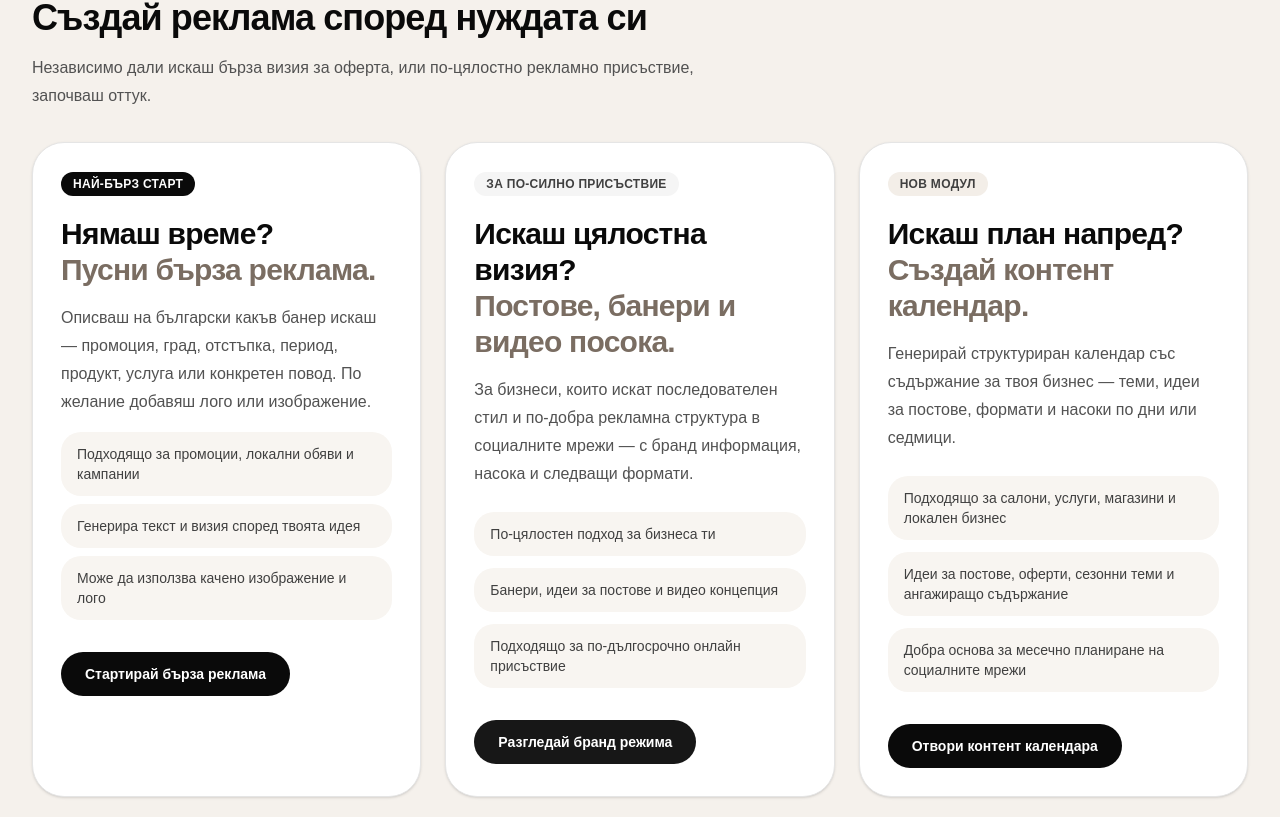
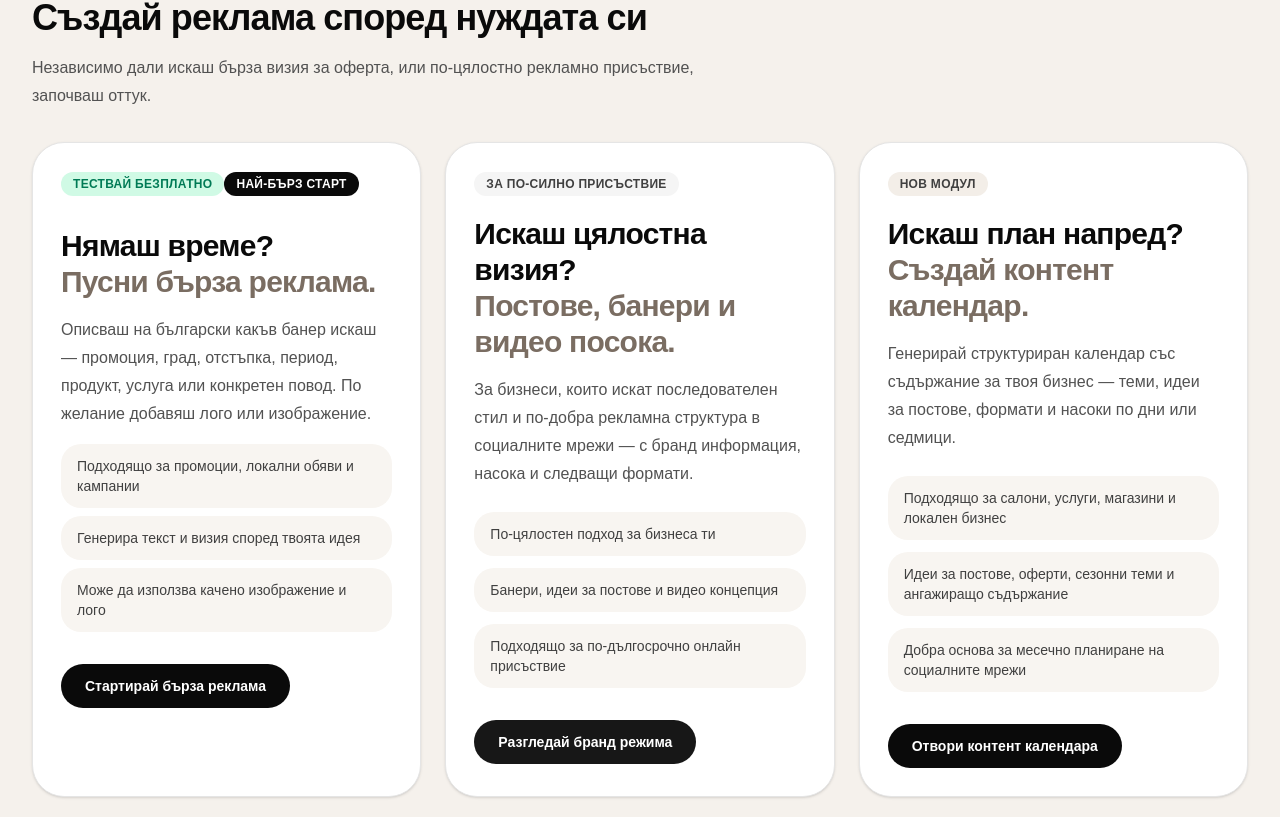
Before and after one commit to celevra-coder/ai-smm-platform, a Next.js app: page / in a window 1280 px wide. Shown: the part 1323-2140 px from the top of the page. Built offline with nearby package versions, Linux system fonts and the light colour scheme; no server answers.

Commit message:
Make homepage cards clickable

```diff
--- a/app/page.tsx
+++ b/app/page.tsx
@@ -89,6 +89,15 @@ export default function HomePage() {
 
   e.preventDefault();
   setShowAuthModal(true);
+};
+
+const handleCardClick = (href: string) => {
+  if (!isLoggedIn) {
+    setShowAuthModal(true);
+    return;
+  }
+
+  window.location.href = href;
 };
 
   return (
@@ -288,10 +297,17 @@ onClick={(e) => handleProtectedClick(e, "/dashboard/quick-video")}
         </div>
 
         <div className="grid gap-6 lg:grid-cols-3">
-          <div className="rounded-[28px] border border-neutral-200 bg-white p-5 shadow-sm transition hover:-translate-y-1 hover:shadow-xl sm:rounded-[32px] sm:p-7">
-            <div className="inline-flex rounded-full bg-neutral-950 px-3 py-1 text-xs font-semibold uppercase tracking-wide text-white">
-              Най-бърз старт
-            </div>
+          <div
+  onClick={() => handleCardClick("/dashboard?mode=quick")}
+  className="cursor-pointer rounded-[28px] border border-neutral-200 bg-white p-5 shadow-sm transition hover:-translate-y-1 hover:shadow-xl sm:rounded-[32px] sm:p-7"
+>
+            <div className="mb-3 inline-flex rounded-full bg-emerald-100 px-3 py-1 text-xs font-black uppercase tracking-wide text-emerald-700">
+  Тествай безплатно
+</div>
+
+<div className="inline-flex rounded-full bg-neutral-950 px-3 py-1 text-xs font-semibold uppercase tracking-wide text-white">
+  Най-бърз старт
+</div>
 
             <h3 className="mt-5 text-3xl font-black tracking-tight text-neutral-950">
               Нямаш време?
@@ -329,7 +345,10 @@ onClick={(e) => handleProtectedClick(e, "/dashboard/quick-video")}
             </div>
           </div>
 
-          <div className="rounded-[28px] border border-neutral-200 bg-white p-5 shadow-sm transition hover:-translate-y-1 hover:shadow-xl sm:rounded-[32px] sm:p-7">
+          <div
+  onClick={() => handleCardClick("/dashboard?mode=brand")}
+  className="cursor-pointer rounded-[28px] border border-neutral-200 bg-white p-5 shadow-sm transition hover:-translate-y-1 hover:shadow-xl sm:rounded-[32px] sm:p-7"
+>
             <div className="inline-flex rounded-full bg-neutral-100 px-3 py-1 text-xs font-semibold uppercase tracking-wide text-neutral-700">
               За по-силно присъствие
             </div>
@@ -370,7 +389,10 @@ onClick={(e) => handleProtectedClick(e, "/dashboard/quick-video")}
             </div>
           </div>
 
-          <div className="rounded-[28px] border border-neutral-200 bg-white p-5 shadow-sm transition hover:-translate-y-1 hover:shadow-xl sm:rounded-[32px] sm:p-7">
+          <div
+  onClick={() => handleCardClick("/content-calendar")}
+  className="cursor-pointer rounded-[28px] border border-neutral-200 bg-white p-5 shadow-sm transition hover:-translate-y-1 hover:shadow-xl sm:rounded-[32px] sm:p-7"
+>
             <div className="inline-flex rounded-full bg-[#f3eee8] px-3 py-1 text-xs font-semibold uppercase tracking-wide text-neutral-700">
               Нов модул
             </div>
@@ -465,7 +487,10 @@ onClick={(e) => handleProtectedClick(e, "/dashboard/quick-video")}
       </div>
     </div>
 
-    <div className="overflow-hidden rounded-[28px] border border-white/70 bg-neutral-950 text-white shadow-[0_18px_60px_rgba(0,0,0,0.10)] sm:rounded-[36px]">
+    <div
+  onClick={() => handleCardClick("/order-video")}
+  className="cursor-pointer overflow-hidden rounded-[28px] border border-white/70 bg-neutral-950 text-white shadow-[0_18px_60px_rgba(0,0,0,0.10)] sm:rounded-[36px]"
+>
       <video
         src="/videos/promo.mp4"
         autoPlay
```
